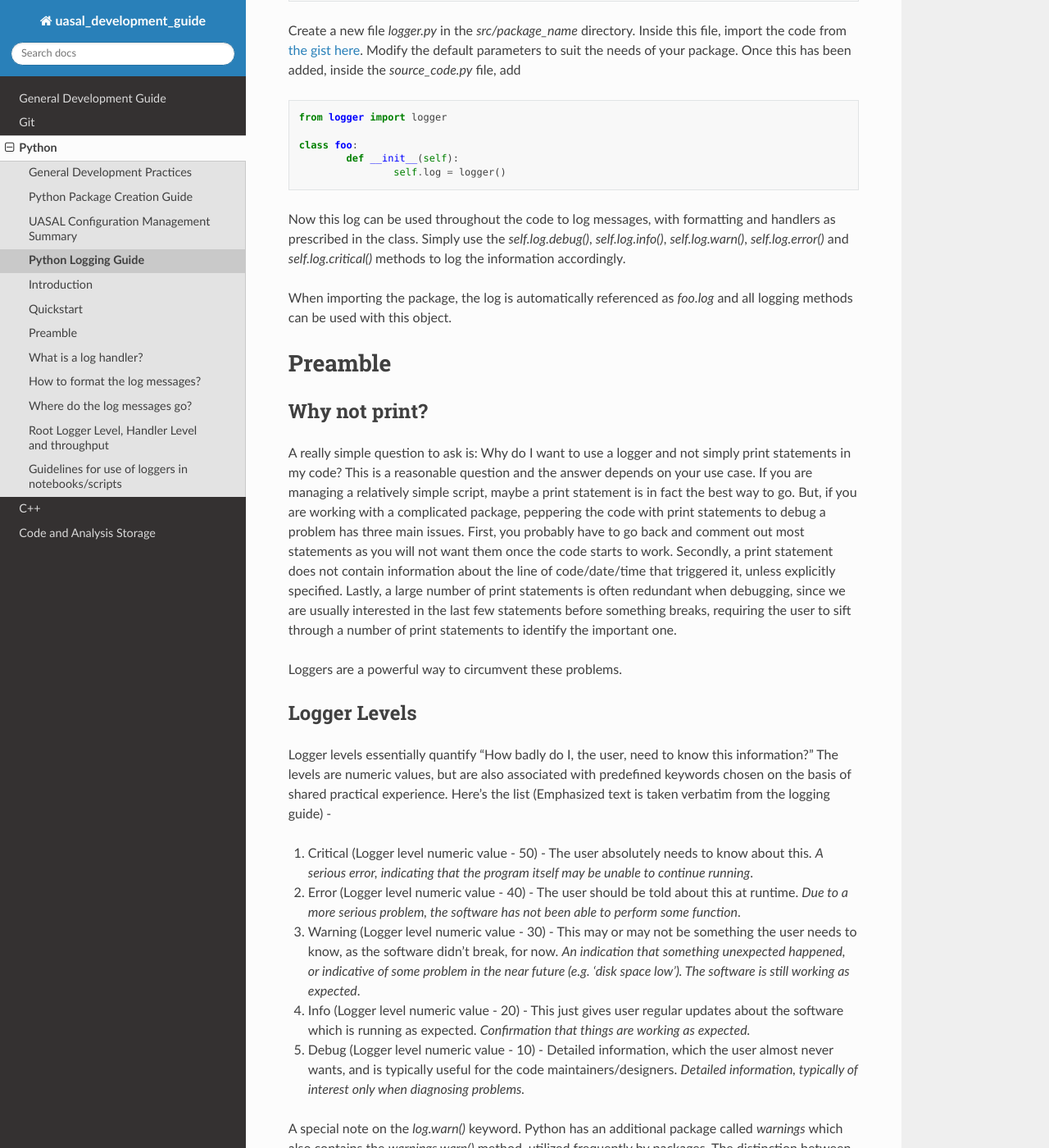
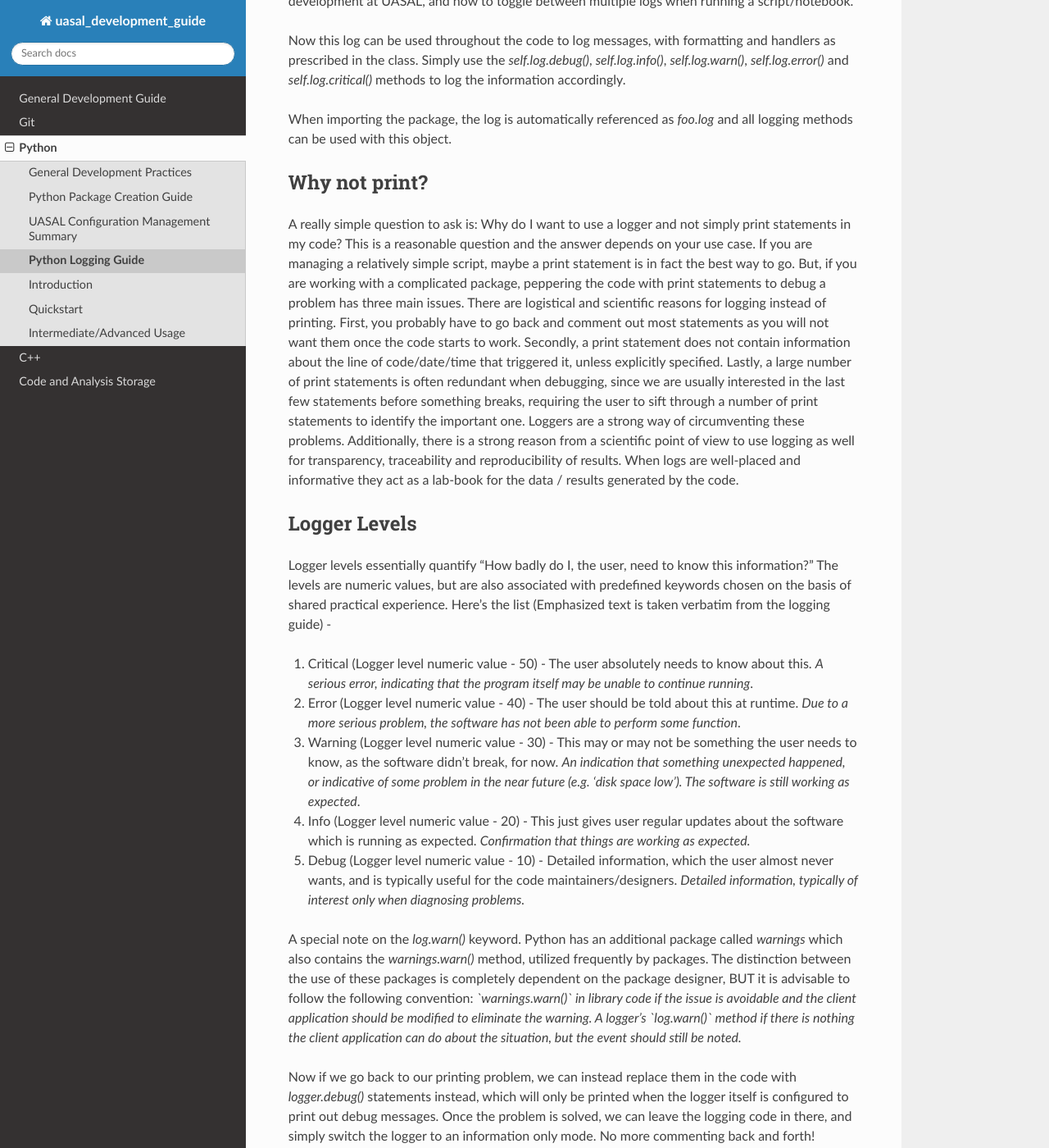
Before and after one commit to uasal/uasal_development_guide, a Sphinx documentation site: the page built from source/python/python_logging_guide.rst, in a window 1280 px wide and 1400 px high, scrolled down 901 px. Shown: the whole window at 82% size. Built offline with Sphinx 7.4.7 and the Read the Docs theme 3.1.0, drawn with Linux system fonts in a browser that asks for light colours; some of the changed lines change nothing that is shown; some of the changed text lies outside the part shown.

Commit message:
Added logger diagram. Updated guide

```diff
--- a/source/python/python_logging_guide.rst
+++ b/source/python/python_logging_guide.rst
@@ -1,7 +1,5 @@
 Python Logging Guide
 ====================
-
-Written by Sanchit Sabhlok and Stephanie Rinaldi on 05/28/2025
 
 Introduction
 ============
@@ -13,8 +11,63 @@
 Quickstart
 ==========
 
-To get started with logging, the user needs to add a logger class to their UASAL package.
-Given a standard package tree that looks like
+To get started with logging, the user needs to add a logger to their UASAL package/script. The basic logger usage is fairly straightforward and can be seen in `this gist <https://gist.github.com/sfrinaldi/df1f2711b70e209a161321231adf1d58>`__ ::
+
+	import logging
+	log = logging.getLogger(__name__)
+
+	# Test log statements
+	log.debug("Testing log debugs")
+	log.warn("Testing log warnings")
+	log.info("Testing log info")
+	log.error("Testing log errors")
+	log.critical("Testing log criticals")
+
+The workflow is to import a logger, and use the logger to log messages. The logger recognizes the pre defined set of levels, which are also function calls for specific messages.
+
+Everything beyond this point is a discussion on how to setup and format logs for package development at UASAL, and how to toggle between multiple logs when running a script/notebook.
+
+Now this log can be used throughout the code to log messages, with formatting and handlers as prescribed in the class. Simply use the `self.log.debug()`, `self.log.info()`, `self.log.warn()`, `self.log.error()` and `self.log.critical()` methods to log the information accordingly.
+
+When importing the package, the log is automatically referenced as `foo.log` and all logging methods can be used with this object.
+
+
+##############
+Why not print?
+##############
+
+A really simple question to ask is: Why do I want to use a logger and not simply print statements in my code? This is a reasonable question and the answer depends on your use case. If you are managing a relatively simple script, maybe a print statement is in fact the best way to go. But, if you are working with a complicated package, peppering the code with print statements to debug a problem has three main issues. There are logistical and scientific reasons for logging instead of printing. First, you probably have to go back and comment out most statements as you will not want them once the code starts to work. Secondly, a print statement does not contain information about the line of code/date/time that triggered it, unless explicitly specified. Lastly, a large number of print statements is often redundant when debugging, since we are usually interested in the last few statements before something breaks, requiring the user to sift through a number of print statements to identify the important one. Loggers are a strong way of circumventing these problems. Additionally, there is a strong reason from a scientific point of view to use logging as well for transparency, traceability and reproducibility of results. When logs are well-placed and informative they act as a lab-book for the data / results generated by the code.
+
+#############
+Logger Levels
+#############
+
+Logger levels essentially quantify "How badly do I, the user, need to know this information?" The levels are numeric values, but are also associated with predefined keywords chosen on the basis of shared practical experience. Here's the list (Emphasized text is taken verbatim from the logging guide) -
+
+1. Critical (Logger level numeric value - 50) - The user absolutely needs to know about this. *A serious error, indicating that the program itself may be unable to continue running*.
+
+2. Error (Logger level numeric value - 40) - The user should be told about this at runtime. *Due to a more serious problem, the software has not been able to perform some function*.
+
+3. Warning (Logger level numeric value - 30) - This may or may not be something the user needs to know, as the software didn't break, for now. *An indication that something unexpected happened, or indicative of some problem in the near future (e.g. ‘disk space low’). The software is still working as expected*.
+
+4. Info (Logger level numeric value - 20) - This just gives user regular updates about the software which is running as expected. *Confirmation that things are working as expected.*
+
+5. Debug (Logger level numeric value - 10) - Detailed information, which the user almost never wants, and is typically useful for the code maintainers/designers. *Detailed information, typically of interest only when diagnosing problems.*
+
+A special note on the `log.warn()` keyword. Python has an additional package called `warnings` which also contains the `warnings.warn()` method, utilized frequently by packages. The distinction between the use of these packages is completely dependent on the package designer, BUT it is advisable to follow the following convention: *`warnings.warn()` in library code if the issue is avoidable and the client application should be modified to eliminate the warning. A logger’s `log.warn()` method if there is nothing the client application can do about the situation, but the event should still be noted.*
+
+Now if we go back to our printing problem, we can instead replace them in the code with `logger.debug()` statements instead, which will only be printed when the logger itself is configured to print out debug messages. Once the problem is solved, we can leave the logging code in there, and simply switch the logger to an information only mode. No more commenting back and forth!
+
+Intermediate/Advanced Usage
+===========================
+
+A standard logger workflow is illustrated in the following flowchart -
+
+|image1|
+
+While convenient to quickly use the logger defined above in a short script, when developing a package, it is useful to define a separate logger class to be used by the package with a number of pre-set default values that configure the logger.
+
+A complete code snippet that can be copy-pasted into a package can be found `here <https://gist.github.com/sfrinaldi/ae2155aac8acbc6d6cc1ec750610022a>`__. The guide will now break this example down to discuss specific logger settings.
 ::
 
    ├── docs
@@ -40,71 +93,10 @@
 		def __init__(self):
 			self.log = logger()
 
-Now this log can be used throughout the code to log messages, with formatting and handlers as prescribed in the class. Simply use the `self.log.debug()`, `self.log.info()`, `self.log.warn()`, `self.log.error()` and `self.log.critical()` methods to log the information accordingly.
+######################
+What is a log handler?
+######################
 
-When importing the package, the log is automatically referenced as `foo.log` and all logging methods can be used with this object.
-
-Preamble
-========
-
-##############
-Why not print?
-##############
-
-A really simple question to ask is: Why do I want to use a logger and not simply print statements in my code? This is a reasonable question and the answer depends on your use case. If you are managing a relatively simple script, maybe a print statement is in fact the best way to go. But, if you are working with a complicated package, peppering the code with print statements to debug a problem has three main issues. First, you probably have to go back and comment out most statements as you will not want them once the code starts to work. Secondly, a print statement does not contain information about the line of code/date/time that triggered it, unless explicitly specified. Lastly, a large number of print statements is often redundant when debugging, since we are usually interested in the last few statements before something breaks, requiring the user to sift through a number of print statements to identify the important one.
-
-Loggers are a powerful way to circumvent these problems.
-
-#############
-Logger Levels
-#############
-
-Logger levels essentially quantify "How badly do I, the user, need to know this information?" The levels are numeric values, but are also associated with predefined keywords chosen on the basis of shared practical experience. Here's the list (Emphasized text is taken verbatim from the logging guide) -
-
-1. Critical (Logger level numeric value - 50) - The user absolutely needs to know about this. *A serious error, indicating that the program itself may be unable to continue running*.
-
-2. Error (Logger level numeric value - 40) - The user should be told about this at runtime. *Due to a more serious problem, the software has not been able to perform some function*.
-
-3. Warning (Logger level numeric value - 30) - This may or may not be something the user needs to know, as the software didn't break, for now. *An indication that something unexpected happened, or indicative of some problem in the near future (e.g. ‘disk space low’). The software is still working as expected*.
-
-4. Info (Logger level numeric value - 20) - This just gives user regular updates about the software which is running as expected. *Confirmation that things are working as expected.*
-
-5. Debug (Logger level numeric value - 10) - Detailed information, which the user almost never wants, and is typically useful for the code maintainers/designers. *Detailed information, typically of interest only when diagnosing problems.*
-
-A special note on the `log.warn()` keyword. Python has an additional package called `warnings` which also contains the `warnings.warn()` method, utilized frequently by packages. The distinction between the use of these packages is completely dependent on the package designer, BUT it is advisable to follow the following convention: *`warnings.warn()` in library code if the issue is avoidable and the client application should be modified to eliminate the warning. A logger’s `log.warn()` method if there is nothing the client application can do about the situation, but the event should still be noted.*
-
-Now if we go back to our printing problem, we can instead replace them in the code with `logger.debug()` statements instead, which will only be printed when the logger itself is configured to print out debug messages. Once the problem is solved, we can leave the logging code in there, and simply switch the logger to an information only mode. No more commenting back and forth!
-
-##################
-Basic Logger Usage
-##################
-
-The basic logger usage is fairly straightforward and can be seen in `this gist <https://gist.github.com/sfrinaldi/df1f2711b70e209a161321231adf1d58>`__ ::
-
-	import logging
-	log = logging.getLogger(__name__)
-
-	# Test log statements
-	log.debug("Testing log debugs")
-	log.warn("Testing log warnings")
-	log.info("Testing log info")
-	log.error("Testing log errors")
-	log.critical("Testing log criticals")
-
-The workflow is to import a logger, and use the logger to log messages. The logger recognizes the pre defined set of levels, which are also function calls for specific messages.
-
-Everything beyond this point is a discussion on how to setup and format logs for package development at UASAL, and how to toggle between multiple logs when running a script/notebook.
-
-#############################################
-Guidelines for Loggers in package development
-#############################################
-
-While convenient to quickly use the logger defined above in a short script, when developing a package, it is useful to define a separate logger class to be used by the package with a number of pre-set default values that configure the logger.
-
-A complete code snippet that can be copy-pasted into a package can be found `here <https://gist.github.com/sfrinaldi/ae2155aac8acbc6d6cc1ec750610022a>`__. The guide will now break this example down to discuss specific logger settings.
-
-What is a log handler?
-======================
 A log `handler` is a special method that contains a predefined set of functions to parse the log into various formats. There are a large number of pre defined handlers, some of the more commonly used examples are `StreamHandler <https://docs.python.org/3/library/logging.handlers.html#logging.StreamHandler>`__ to manage logs into system streams such as `stdout`, `FileHandler <https://docs.python.org/3/library/logging.handlers.html#logging.FileHandler>`__ to handle basic file read/write functions, `TimedRotatingFileHandler <https://docs.python.org/3/library/logging.handlers.html#logging.handlers.TimedRotatingFileHandler>`__ a slightly more advanced file handler that periodically rotates/wipes log files and runs maintanence tasks, and lastly, `NullHandler <https://docs.python.org/3/library/logging.handlers.html#logging.NullHandler>`__ which does nothing with error messages and is useful when you want to retain your logging architecture and messages, but don't want to actually log anything, and is also useful in bypassing certain error messages.
 
 Simple example to set up a file handler ::
@@ -116,8 +108,10 @@
 	fh.setLevel(logging.DEBUG) # Sets the level you want to be recorded within the log file
 	log.addHandler(fh)
 
+###############################
 How to format the log messages?
-===============================
+###############################
+
 Users can format their messages to customize exactly what information is logged and how it is formatted. A basic code snippet for formatting is
 ::
 
@@ -141,8 +135,10 @@
 
 The keywords accepted by the log formatter (`levelname`, `message`, etc..) are called the LogRecord attributes and `a complete list of these can be found here <https://docs.python.org/3/library/logging.html#logrecord-attributes>`__.
 
+#############################
 Where do the log messages go?
-=============================
+#############################
+
 This depends on the handler and the general setup. If you boot up a standard python console, this is the result of the log commands
 ::
 
@@ -159,8 +155,9 @@
 
 So the default behavior is to print everything above a warning to screen. If you haven't configured a FileHandler, none of this gets saved to a log file. You can change the output here by changing the level of your root logger. You can save all of this information to a file by configuring and adding a FileHandler.
 
+###############################################
 Root Logger Level, Handler Level and throughput
-===============================================
+###############################################
 
 Loggers are effectively a chain of communication. The chain starts with the `logger` object, which then usually hands it off to one of the Handlers, or multiple handlers. The important thing to note is that *ALL OF THESE OBJECTS CAN SET THEIR OWN LEVEL*. In these circumstances, it is advisable to set the root logger's default level as Debug, so that all logged messages are passed on to the handlers. The handler levels can then be set to filter out a certain set of messages. For example, in this setup
 ::
@@ -203,9 +200,12 @@
 
 **It is a game of communication, and if we bottleneck an earlier step in the chain to reject a certain level of messages, they will not propagate down the line!**
 
+##################################################
 Guidelines for use of loggers in notebooks/scripts
-==================================================
+##################################################
 
 Once the loggers have been set up using a dedicated class for the entirety of the package, they can be called individually. For example, if we import `package1` and `package2`, which both have a `.log` attribute, containing a logger object, with the specified defaults as shown in the gist code, then individual loggers can be manipulated by calling logging methods for the `package1.log` and `package2.log` objects.
 
 The notebook/script can have its own dedicated logger object, which can be specified in a similar manner to that for the package above by importing a class, or by defining a logger explicitly from within the script/notebook including the corresponding format and handlers.
+
+.. |image1| image:: /_static/logger_workflow.png
```
Also changed, not shown: source/_static/logger_workflow.png (added).
